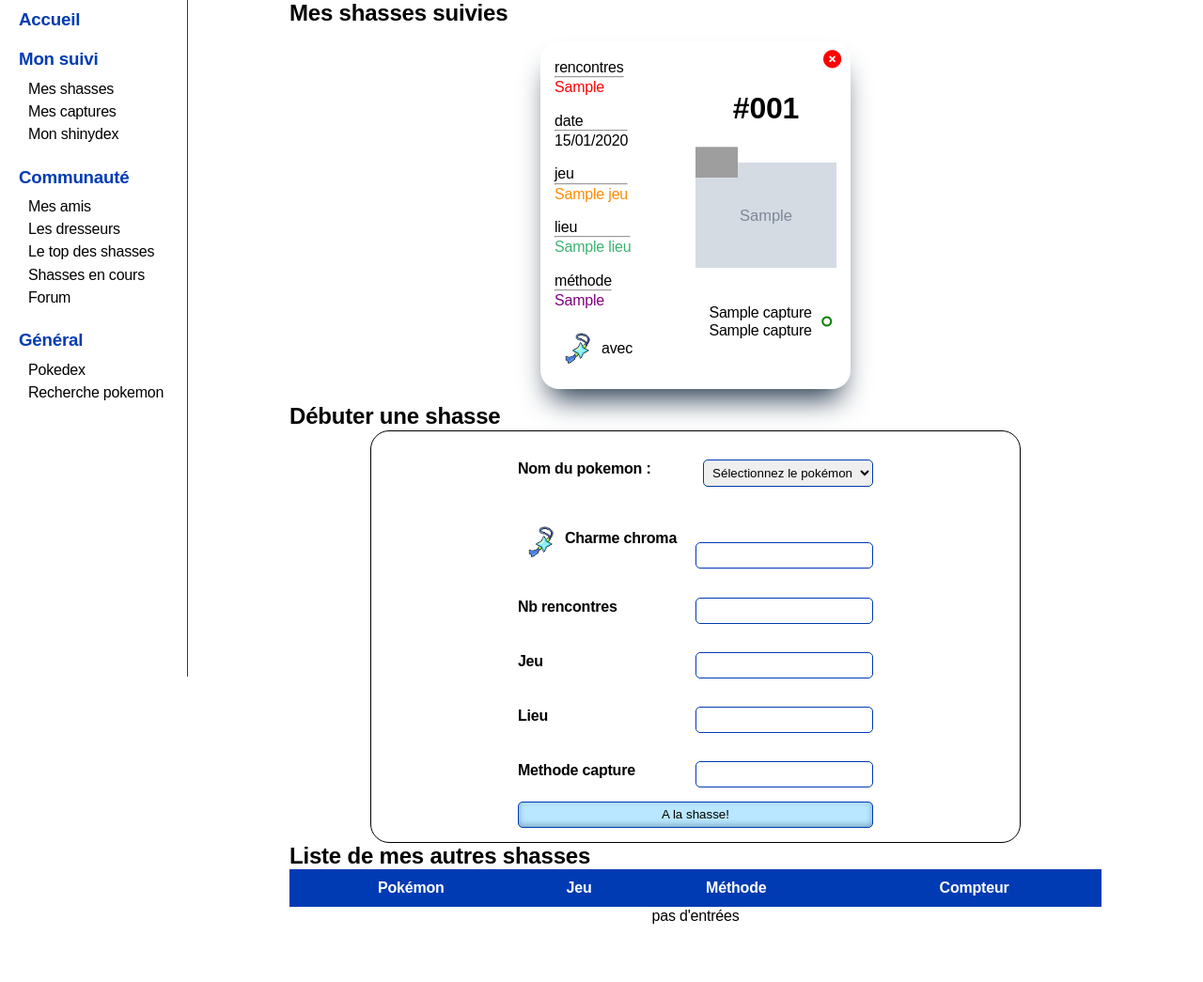
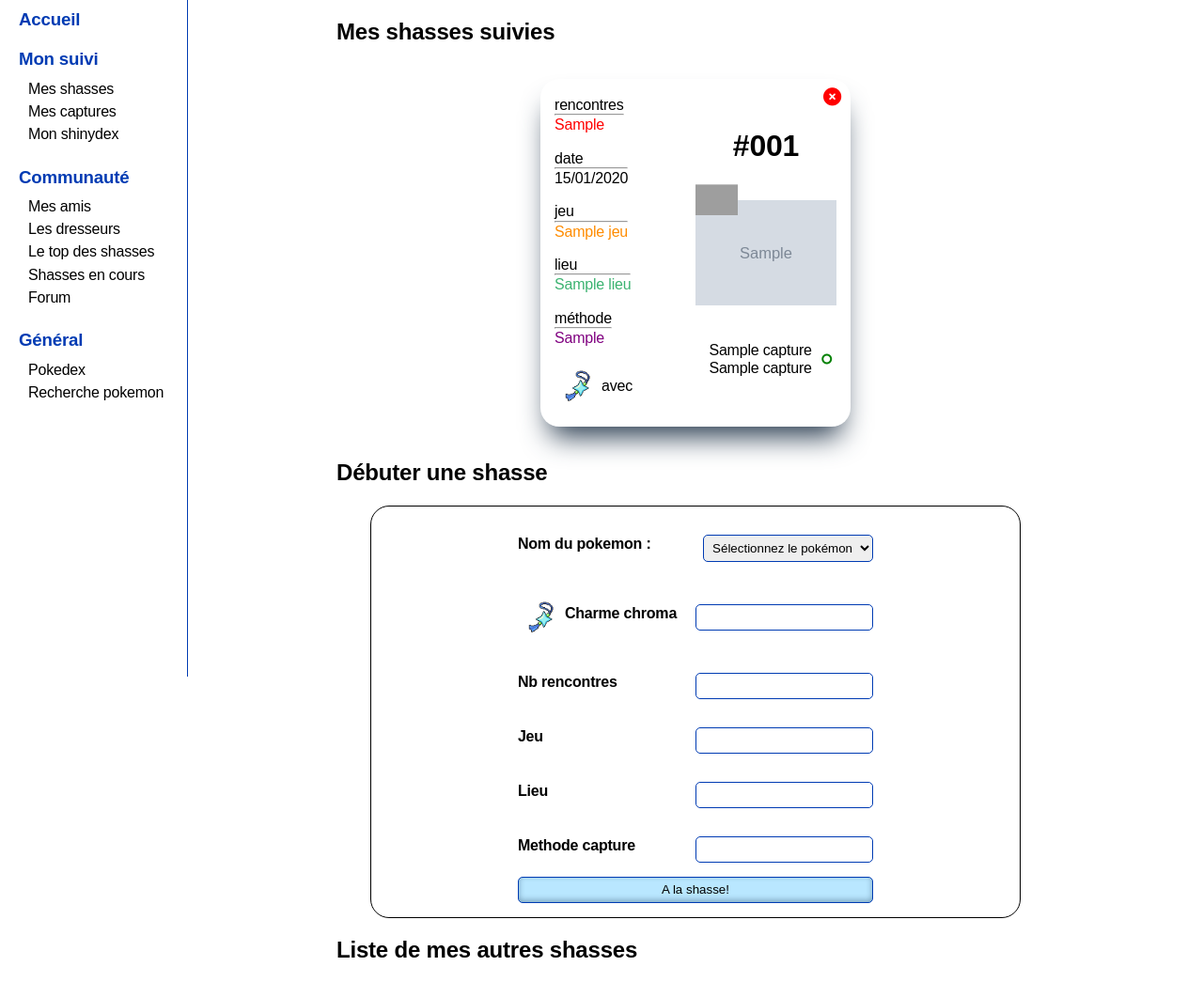
Before and after one commit to Flozerty/ShinyQuest, a Symfony app: template templates/capture/shasses.html.twig in a window 1280 px wide. Shown: the part 80-1125 px from the top of the page at 94% size. Before the commit the page ends 1063 px from the top, so only its background shows below. Run offline with Twig, Linux system fonts and the light colour scheme; the template is opened without the code that fills it: most values are stand-ins (such as "Sample title", 1, 10 or a date in 2020); grey boxes marked "Sample" are stand-in pictures; form fields are guessed from the names that the template uses; lists and menus that the app fills with data are empty; some libraries are stand-ins or nearby versions; some web fonts are replaced; grey boxes are pictures that could not be loaded.

Commit message:
titles margin

```diff
--- a/public/css/style.css
+++ b/public/css/style.css
@@ -240,6 +240,13 @@ main {
   }
 
   input {
-    transform: translateY(50%);
+    /* transform: translateY(50%); */
   }
 }
+
+h1 {
+  margin: 40px 0;
+}
+h2 {
+  margin: 20px 0 20px 50px;
+}
```
